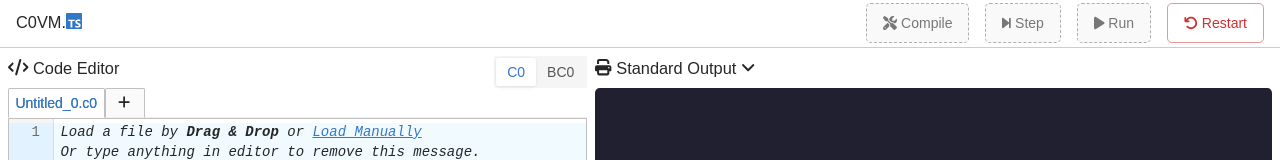
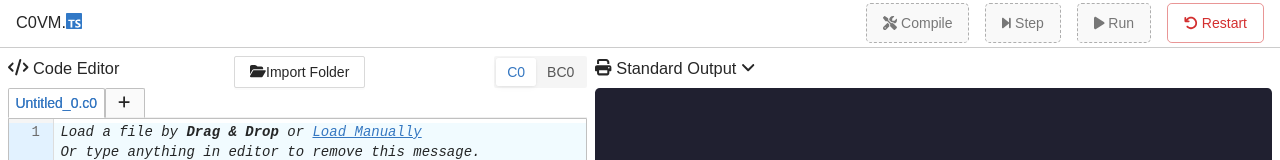
Before and after one commit to MarkChenYutian/C0VM-ts, a React (Create React App) app: page / in a window 1280 px wide. Shown: the top 160 px of the page. Built offline with nearby package versions, Linux system fonts and the light colour scheme.

Commit message:
add ability to upload and read file content

```diff
--- a/src/components/c0-editor-group.tsx
+++ b/src/components/c0-editor-group.tsx
@@ -1,5 +1,5 @@
 import React from "react";
-import { Tabs } from "antd";
+import { Tabs, Button } from 'antd';
 import C0Editor from "./c0-editor";
 import { FontAwesomeIcon } from "@fortawesome/react-fontawesome";
 import { faXmark, faAdd } from "@fortawesome/free-solid-svg-icons";
@@ -18,6 +18,7 @@ export default class C0EditorGroup extends React.Component <C0EditorGroupProps>
         this.on_change_key = this.on_change_key.bind(this);
         this.update_tab_order = this.update_tab_order.bind(this);
         this.set_brkpt_for_editor = this.set_brkpt_for_editor.bind(this);
+        // this.add_loaded_tab = this.add_loaded_tab.bind(this);
     }
 
     set_tab_name(key: number, name: string){
@@ -85,8 +86,25 @@ export default class C0EditorGroup extends React.Component <C0EditorGroupProps>
         }
     };
 
+    // add_loaded_tab() {
+    //     this.props.newImportedPanel("HI", "this is the code");
+    //     console.log("attempting to add tab with some info")
+    //     // const newActiveKey = `newTab${newTabIndex.current++}`;
+    //     // setItems([
+    //     //   ...items,
+    //     //   {
+    //     //     label: 'New Tab',
+    //     //     children: 'New Tab Pane',
+    //     //     key: newActiveKey,
+    //     //   },
+    //     // ]);
+    //     // setActiveKey(newActiveKey);
+    // };
+
+
     render() {
-        return (
+        return ( <>
+        {/* <Button onClick={this.add_loaded_tab}>ADD</Button> */}
         <DraggableTabs
             config={{
                 type: "editable-card",
@@ -133,6 +151,6 @@ export default class C0EditorGroup extends React.Component <C0EditorGroupProps>
                 )
             }
         </DraggableTabs>
-        );
+        </>);
     }
 }
--- a/src/components/code-editor.tsx
+++ b/src/components/code-editor.tsx
@@ -1,6 +1,11 @@
 import React from "react";
 import BC0Editor from "./bc0-editor";
 import C0EditorGroup from "./c0-editor-group";
+import { Tabs, Button, Input } from 'antd';
+import type { UploadProps } from 'antd';
+import { message, Upload } from 'antd';
+
+import { faBoltLightning, faPlay, faScrewdriverWrench, faStepForward, faUndo, faFolderOpen } from "@fortawesome/free-solid-svg-icons";
 
 import { Segmented } from "antd";
 import { FontAwesomeIcon } from "@fortawesome/react-fontawesome";
@@ -16,6 +21,7 @@ export default class CodeEditor extends React.Component
             mode: "c0",
             C0_nextKey : tabs.length === 0 ? 1 : Math.max(...tabs.map((tab) => tab.key)) + 1
         }
+        this.handle_import_folder = this.handle_import_folder.bind(this);
     }
 
     create_panel() {
@@ -30,7 +36,32 @@ export default class CodeEditor extends React.Component
         this.setState({C0_nextKey: this.state.C0_nextKey + 1})
     }
 
+    handle_import_folder(info: {
+        file: { /* ... */ },
+        fileList: [ /* ... */ ],
+        event: { /* ... */ }
+    }) {
+        console.log(info)
 
+        console.log("handelling import folder")
+        console.log(this)
+        this.create_imported_panel("filename", "text")
+
+        const reader = new FileReader();
+        const F = // file
+
+        reader.onloadend = (e) => {
+            if (reader.result === null) {
+                console.log("Failed to read input file")
+                return;
+            }
+            const res = reader.result.toString();
+            // append as editor tab?
+        };
+        // reader.readAsText(F, "utf-8");
+
+
+    }
 
     create_imported_panel(filename: string, text: string) {
         const new_editors = [...this.props.app_state.C0Editors];
@@ -110,6 +141,57 @@ export default class CodeEditor extends React.Component
                 <h3 style={{marginTop: 0, marginBottom: 0}}>
                     <FontAwesomeIcon icon={faCode}/> Code Editor {read_only ? "(Read Only when Running)" : ""}
                 </h3>
+
+                <Upload
+                {...{
+                    name: 'code-import-folder',
+                    showUploadList: false,
+
+                    beforeUpload(F) {
+                        // Access file content here and do something with it
+                        console.log(F);
+
+                        const reader = new FileReader();
+
+                        reader.onload = e => {
+                            if (reader.result === null) {
+                                console.log("Failed to read input file")
+                                return;
+                            }
+                            const res = reader.result.toString();
+                            // append as editor tab?
+                            console.log(res)
+                        };
+                        reader.readAsText(F, "utf-8");
+
+                        // Prevent upload
+                        return false;
+                    },
+
+                    // onChange(info) {
+                        // console.log(info)
+                    //   if (info.file.status !== 'uploading') {
+                    //     console.log(info.file, info.fileList);
+                    //   }
+                    //   if (info.file.status === 'done') {
+                    //     message.success(`${info.file.name} file uploaded successfully`);
+                    //   } else if (info.file.status === 'error') {
+                    //     message.error(`${info.file.name} file upload failed.`);
+                    //   }
+                    // },
+                    directory: true
+                }}
+                    // name="code-import"
+                    // directory
+                    // beforeUpload={beforeUpload}
+                    // onChange={handleChange}
+                    // onChange = {(info) => this.handle_import_folder(info)}
+                >
+                    <Button style={{marginRight: "1em"}} icon={<FontAwesomeIcon icon={faFolderOpen}/>}>
+                        {" Import Folder "}
+                    </Button>
+                </Upload>
+
                 <Segmented
                     options={[
                         { label: "C0", value: "c0" },
```
